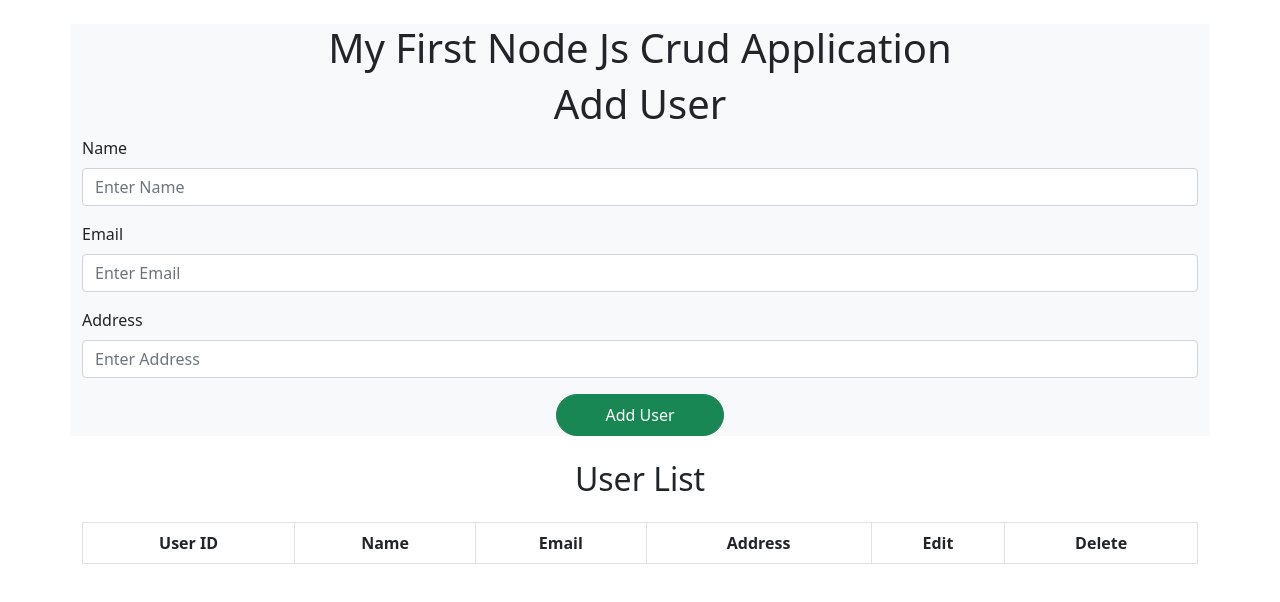
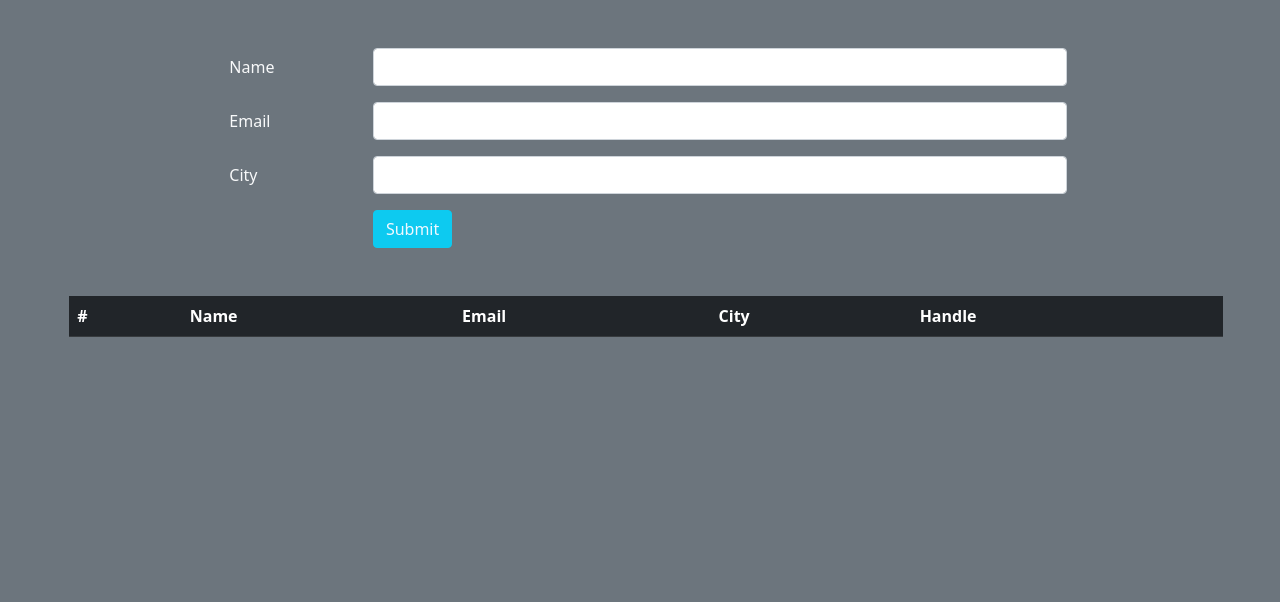
Before and after one commit to Sheharyar-ans/mongodb, a website: page index.html in a window 1280 px wide. Drawn offline with nearby package versions, Linux system fonts and the light colour scheme.

Commit message:
Update index.html

```diff
--- a/index.html
+++ b/index.html
@@ -6,119 +6,79 @@
         <meta charset="UTF-8">
         <meta http-equiv="X-UA-Compatible" content="IE=edge">
         <meta name="viewport" content="width=device-width, initial-scale=1.0">
-    <title>Node JS</title>
+        <title>NODE-JS MongoDB CRUD</title>
+        <link href="https://cdn.jsdelivr.net/npm/bootstrap@5.1.3/dist/css/bootstrap.min.css" rel="stylesheet" integrity="sha384-1BmE4kWBq78iYhFldvKuhfTAU6auU8tT94WrHftjDbrCEXSU1oBoqyl2QvZ6jIW3" crossorigin="anonymous">
+        <script src="https://kit.fontawesome.com/525fd5b530.js"></script>
+        <style>
+            button {
+                color: aliceblue !important;
+            }
 
-    <!-- Bootstrap CSS -->
+            i {
+                cursor: pointer;
+            }
 
-    <link href="https://cdn.jsdelivr.net/npm/bootstrap@5.1.3/dist/css/bootstrap.min.css" rel="stylesheet"
-        integrity="sha384-1BmE4kWBq78iYhFldvKuhfTAU6auU8tT94WrHftjDbrCEXSU1oBoqyl2QvZ6jIW3" crossorigin="anonymous">
-
+            #edit {
+                display: none;
+            }
+        </style>
     </head>
 
-<body>
-
-    <div class="container">
-
-        <div class="row my-4">
-
-            <div class="col-md-12 bg-light">
-
-                <h1 class="text-center "> My First Node Js Crud Application </h1>
-                <h1 class="text-center"> Add User </h1>
-
-                <h4 class="text-center text-danger" id="response-div"> </h4>
-
-                <div class="mb-3">
-
-                    <label for="name" class="form-label"> Name </label>
-
-                    <input type="text" class="form-control shadow-none" placeholder="Enter Name" id="name">
-
+    <body class="bg-secondary">
+        <div class="col-sm-8 mt-5 mx-auto">
+            <div class="row ms-1 mb-3">
+                <label for="inputName" class="text-light col-sm-2 col-form-label">Name</label>
+                <div class="col-sm-10">
+                    <input type="text" class="form-control" id="inputName">
                 </div>
-
-                <div class="mb-3">
-
-                    <label for="email" class="form-label"> Email </label>
-
-                    <input type="email" class="form-control shadow-none" placeholder="Enter Email" id="email">
-
             </div>
-
-                <div class="mb-3">
-
-                    <label for="address" class="form-label"> Address </label>
-
-                    <input type="text" class="form-control shadow-none" placeholder="Enter Address" id="address">
-
+            <div class="row ms-1 mb-3">
+                <label for="inputEmail" class="text-light col-sm-2 col-form-label">Email</label>
+                <div class="col-sm-10">
+                    <input type="email" class="form-control" id="inputEmail">
                 </div>
-
-                <div class="d-flex justify-content-center">
-
-                    <button type="button" class="btn btn-success rounded-pill px-5 py-2" onclick="addUser()">Add
-                        User</button>
-
             </div>
-
+            <div class="row ms-1 mb-3">
+                <label for="inputAddress" class="text-light col-sm-2 col-form-label">City</label>
+                <div class="col-sm-10">
+                    <input type="text" class="form-control" id="inputAddress">
                 </div>
-
             </div>
-
-
-
-        <div class="row">
-
-            <div class="col-md-12">
-
-                <h2 class="text-center"> User List </h2>
-
-                <div class="table-responsive mt-4">
-
-                    <table class="table table-bordered table-striped">
-
+            <div class="row ms-1 mb-3">
+                <div class="col-sm-2 col-form-label"></div>
+                <div class="col-sm-10">
+                    <button onclick="setUser()" id="submitBtn" class="btn btn-info">Submit</button>
+                    <small class="lead text-light ms-3" id="message"></small>
+                </div>
+            </div>
+        </div>
+        <div class="col-sm-11 mt-5 mx-auto">
+            <div class="row me-1 ms-3 mb-3">
+                <table class="table table-dark table-striped w-100 me-2">
                     <thead>
-
-                            <tr class="text-center">
-
-                                <th>User ID</th>
-
-                                <th>Name</th>
-
-                                <th>Email</th>
-
-                                <th>Address</th>
-
-                                <th>Edit</th>
-
-                                <th>Delete</th>
-
+                        <tr>
+                            <th scope="col">#</th>
+                            <th scope="col">Name</th>
+                            <th scope="col">Email</th>
+                            <th scope="col">City</th>
+                            <th scope="col">Handle</th>
                         </tr>
-
                     </thead>
-
-                        <tbody id="result-div" class="text-center">
-
-
-
+                    <tbody id="showData">
+                        <!-- <tr>
+                        <th scope="row">1</th>
+                        <td>1</td>
+                        <td>Mark</td>
+                        <td>Otto</td>
+                        <td><i class="fas fa-trash me-4"></i><i class="far fa-edit"></i></td>
+                    </tr> -->
                     </tbody>
-
                 </table>
-
             </div>
-
         </div>
-
-        </div>
-
-        <!-- Option 1: Bootstrap Bundle with Popper -->
-
-        <script src="https://cdn.jsdelivr.net/npm/bootstrap@5.1.3/dist/js/bootstrap.bundle.min.js"
-            integrity="sha384-ka7Sk0Gln4gmtz2MlQnikT1wXgYsOg+OMhuP+IlRH9sENBO0LRn5q+8nbTov4+1p"
-            crossorigin="anonymous"></script>
-
+    </body>
+    <script src="https://cdn.jsdelivr.net/npm/bootstrap@5.1.3/dist/js/bootstrap.bundle.min.js" integrity="sha384-ka7Sk0Gln4gmtz2MlQnikT1wXgYsOg+OMhuP+IlRH9sENBO0LRn5q+8nbTov4+1p" crossorigin="anonymous"></script>
     <script src="https://cdn.jsdelivr.net/npm/axios/dist/axios.min.js"></script>
-
-        <script src="mongo.mjs"></script>
-
-</body>
+    <script src="server.mjs"></script>
 
 </html>
```
Lines whose indentation alone changed are shown as unchanged.
